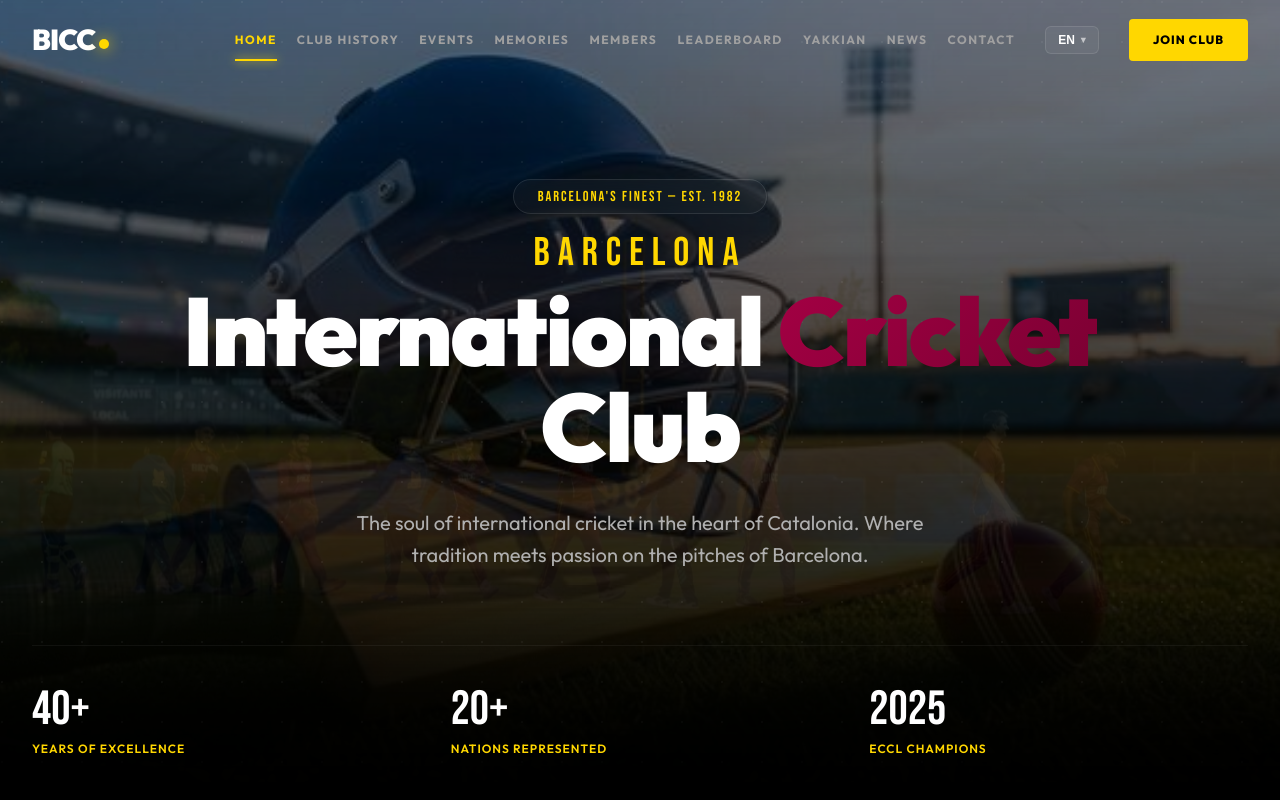
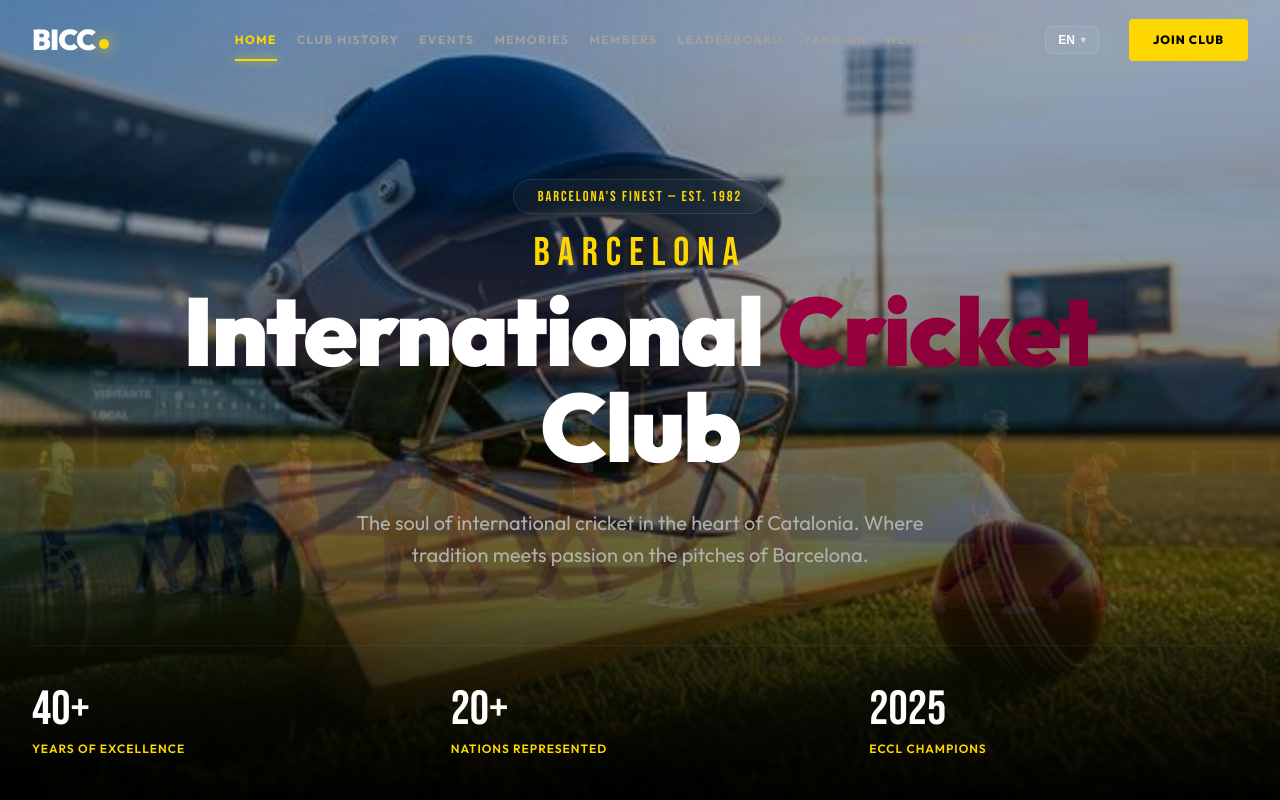
Before and after one commit to zeeshandildar/bicc, a Next.js app: page / in a window 1280 px wide. Shown: the top 800 px of the page. Built offline with nearby package versions, Linux system fonts and the light colour scheme.

Commit message:
Update Hero.module.css

```diff
--- a/components/Hero/Hero.module.css
+++ b/components/Hero/Hero.module.css
@@ -23,6 +23,7 @@
   opacity: 0;
   z-index: 0;
   transition: opacity 2s ease-in-out;
+  filter: brightness(1.1) contrast(1.05); /* Boost visibility */
 }
 
 .backgroundLayer.visible {
@@ -55,9 +56,9 @@
   inset: 0;
   background: linear-gradient(
     to bottom,
-    rgba(0, 0, 0, 0.4) 0%,
-    rgba(0, 0, 0, 0.7) 50%,
-    var(--bg-dark) 100%
+    rgba(0, 0, 0, 0.2) 0%,
+    rgba(0, 0, 0, 0.4) 50%,
+    rgba(0, 0, 0, 0.8) 100%
   );
   z-index: 1;
 }
```
